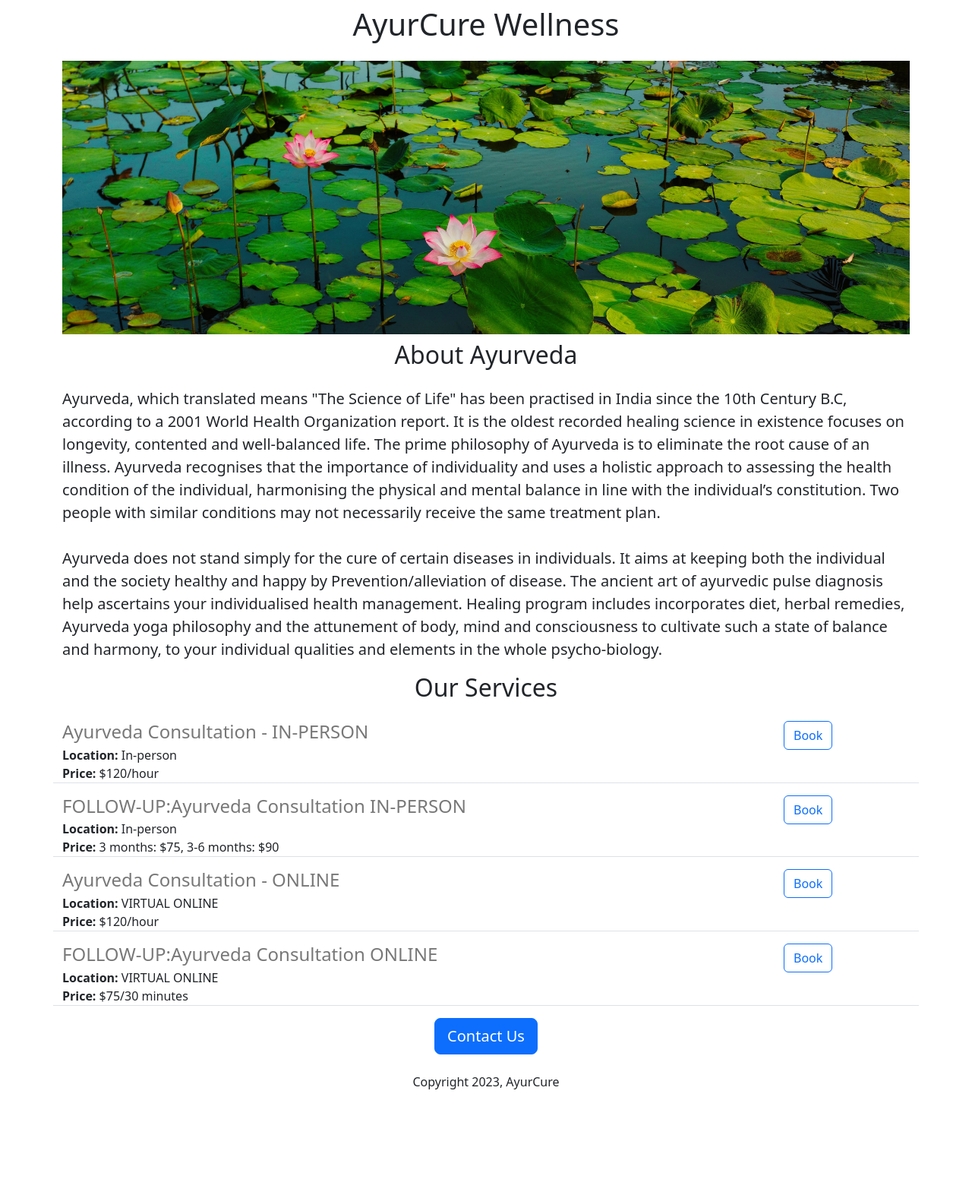
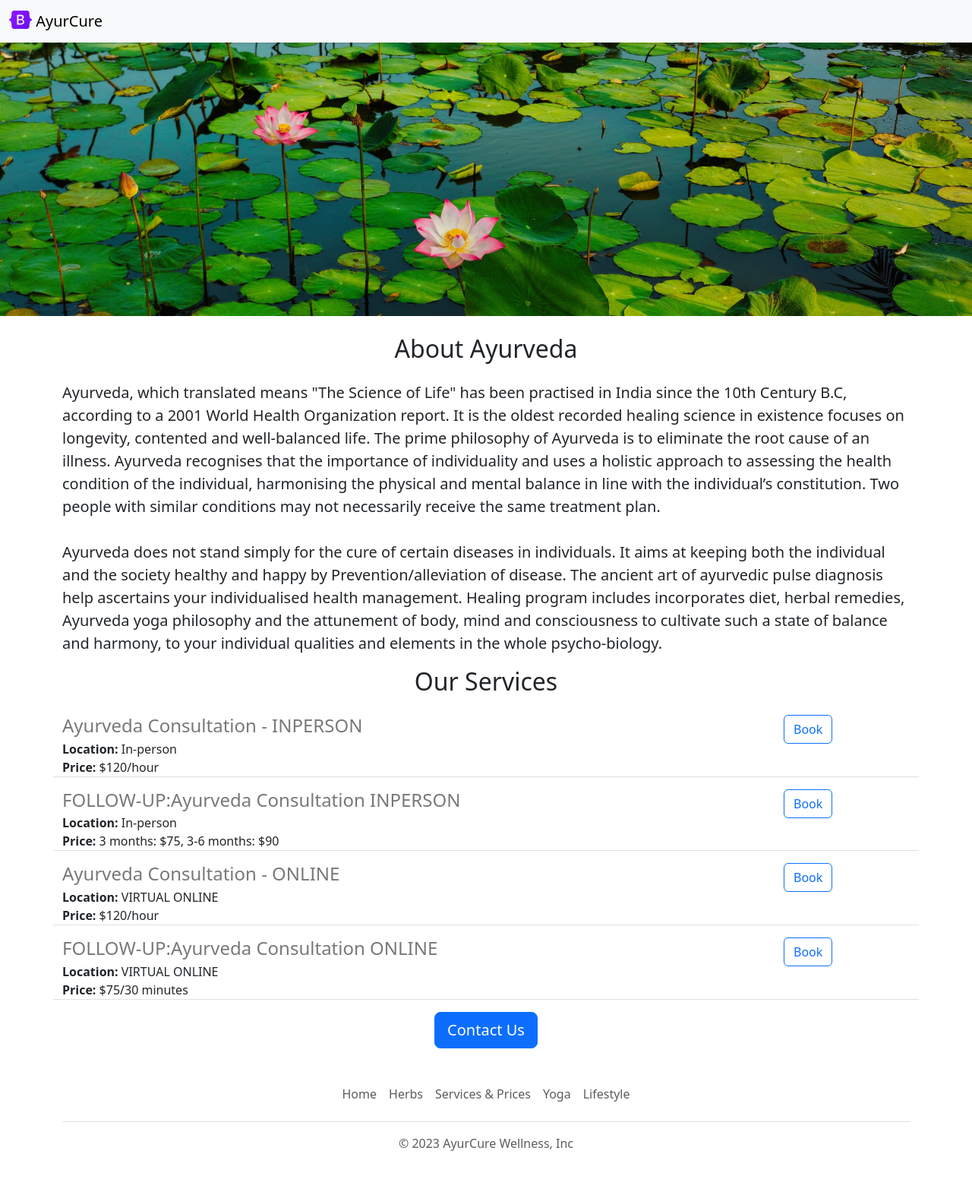
Before and after one commit to NavyAF1/ayurcure-website-test, a Flask app: page / in a window 1280 px wide. Shown: the whole page at 76% size. Before the commit the page ends 1434 px from the top, so only its background shows below. Run offline with Flask 2, Linux system fonts and the light colour scheme.

Commit message:
added extra improments

```diff
--- a/app.py
+++ b/app.py
@@ -4,12 +4,12 @@ app = Flask(__name__)
 
 SERVICES = [{
   'id': 1,
-  'title': 'Ayurveda Consultation - IN-PERSON',
+  'title': 'Ayurveda Consultation - INPERSON',
   'location': 'In-person',
   'price': '$120/hour'
 }, {
   'id': 2,
-  'title': 'FOLLOW-UP:Ayurveda Consultation IN-PERSON',
+  'title': 'FOLLOW-UP:Ayurveda Consultation INPERSON',
   'location': 'In-person',
   'price': '3 months: $75, 3-6 months: $90'
 }, {
--- /dev/null
+++ b/templates/footer.html
@@ -0,0 +1,14 @@
+<div class="b-example-divider"></div>
+
+<div class="container">
+  <footer class="py-3 my-4">
+    <ul class="nav justify-content-center border-bottom pb-3 mb-3">
+      <li class="nav-item"><a href="https://www.ayucure.com/" target="_blank" class="nav-link px-2 text-muted">Home</a></li>
+      <li class="nav-item"><a href="https://www.ayucure.com/herbs-homeremedies"target="_blank" class="nav-link px-2 text-muted">Herbs</a></li>
+      <li class="nav-item"><a href="https://www.ayucure.com/book-online"target="_blank" class="nav-link px-2 text-muted">Services & Prices</a></li>
+      <li class="nav-item"><a href="https://www.ayucure.com/yoga-breathing-techniques" target="_blank" class="nav-link px-2 text-muted">Yoga</a></li>
+      <li class="nav-item"><a href="https://www.ayucure.com/lifestyle-daily-routines" target="_blank" class="nav-link px-2 text-muted">Lifestyle</a></li>
+    </ul>
+    <p class="text-center text-muted">&copy; 2023 AyurCure Wellness, Inc</p>
+  </footer>
+</div>
--- a/templates/home.html
+++ b/templates/home.html
@@ -11,13 +11,14 @@
         height: 360px;
         width: 100%;
         object-fit: cover;
+        margin-bottom: 16px;
       }
     </style>
   </head>
   <body>
+    {% include 'nav.html' %}
+     <img class="img-fluid" id="banner" src="https://ayurcure-website-test.navyaf1.repl.co/static/banner.jpg">
     <div class="container">
-      <h1 class="text-center mt-2 mb-4">AyurCure Wellness</h1>
-      <img class="img-fluid" id="banner" src="https://ayurcure-website-test.navyaf1.repl.co/static/banner.jpg">
       <h2 class="text-center mt-2 mb-4">About Ayurveda</h2>
       <p class="lead">Ayurveda, which translated means "The Science of Life" has been practised in India since the 10th Century B.C, according to a 2001 World Health Organization report. It is the oldest recorded healing science in existence focuses on longevity, contented and well-balanced life. The prime philosophy of Ayurveda is to eliminate the root cause of an illness. Ayurveda recognises that the importance of individuality and uses a holistic approach to assessing the health condition of the individual, harmonising the physical and mental balance in line with the individual’s constitution. Two people with similar conditions may not necessarily receive the same treatment plan.<br><br>Ayurveda does not stand simply for the cure of certain diseases in individuals. It aims at keeping both the individual and the society healthy and happy by Prevention/alleviation of disease.
   The ancient art of ayurvedic pulse diagnosis help ascertains your individualised health management. Healing program includes incorporates diet, herbal remedies, Ayurveda yoga philosophy and the attunement of body, mind and consciousness to cultivate such a state of balance and harmony, to your individual qualities and elements in the whole psycho-biology.</p>
@@ -28,9 +29,9 @@
         {% endfor %}
       </div>
       <div class="text-center">
-      <button class="btn btn-primary btn-lg">Contact Us</button>
-        <p class="mt-4">Copyright 2023, AyurCure</p>
+      <a href ="mailto:ayurcure@hotmail.com?subject=Question%20about%20AyurCure%20Wellness&body=Name%3A%0D%0A%0D%0AYour%20Question%3A"class="btn btn-primary btn-lg">Contact Us</a>
       </div>
         </div>
+    {% include 'footer.html' %}
   </body>
 </html>
--- a/templates/jobitem.html
+++ b/templates/jobitem.html
@@ -9,6 +9,6 @@
         </div>
    </div>
    <div class="col-2">
-   <button type="button" class="btn btn-outline-primary">Book</button>
+   <a href="mailto:ayurcure@hotmail.com?subject=Booking%20for%20{{service['title']}}&body=Name%3A%0D%0A%0D%0AYour%20Email%3A%0D%0A%0D%0APhone%20Number%3A" type="button" class="btn btn-outline-primary">Book</a>
    </div>
 </div>
--- /dev/null
+++ b/templates/nav.html
@@ -0,0 +1,9 @@
+<nav class="navbar bg-body-tertiary shadow-sm fixed-top bg-white">
+  <div class="container-fluid">
+    <a class="navbar-brand" href="#">
+      <img src="/static/bootstrap-logo.svg" alt="Logo" width="30" height="24" class="d-inline-block align-text-top">
+      AyurCure
+    </a>
+  </div>
+</nav>
+<div style="height: 56px;"></div>
```
Also changed, not shown: static/bootstrap-logo.svg (added).
